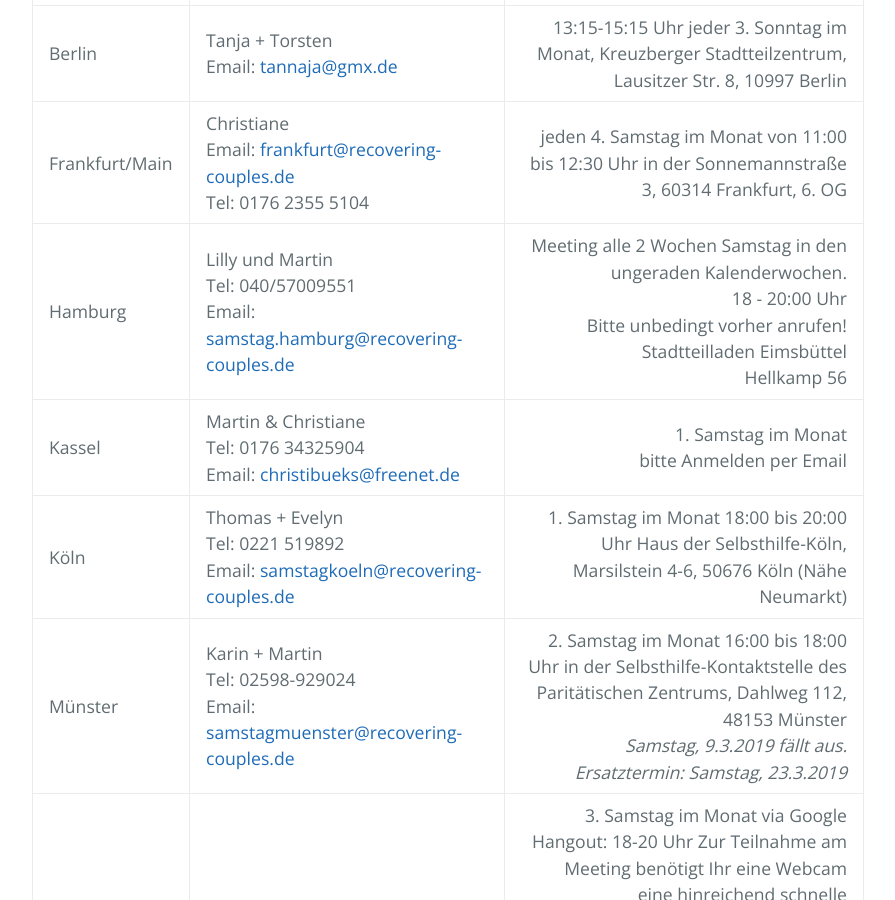
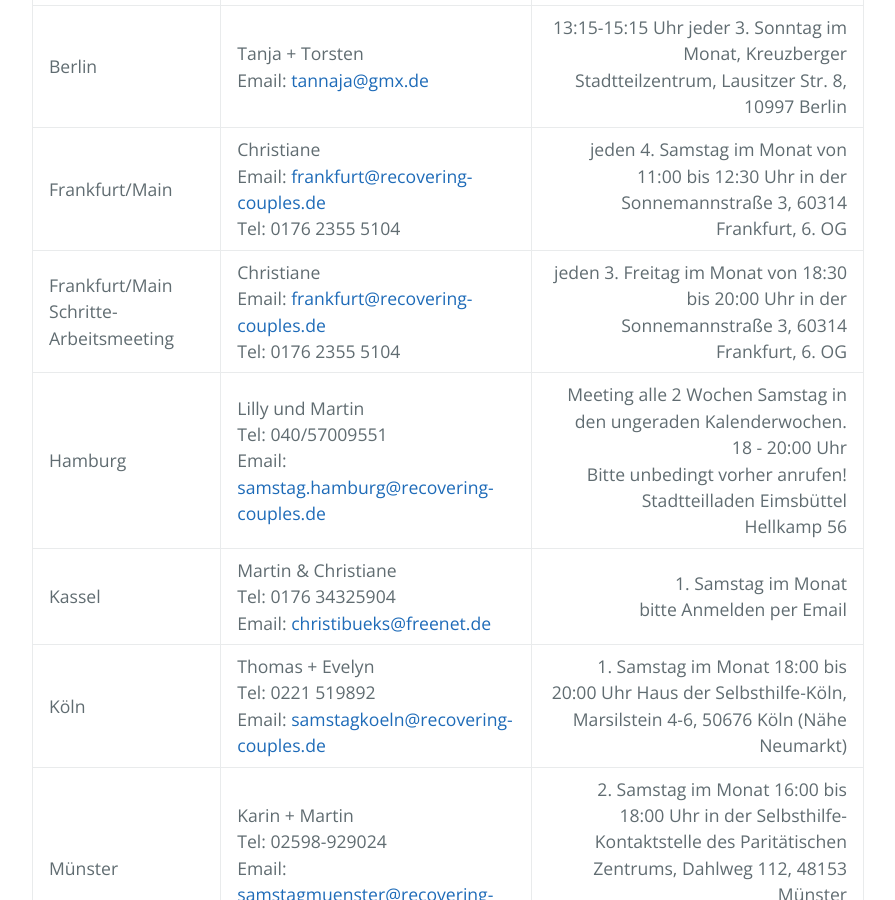
Before and after one commit to rcadeutschland/rcadeutschland.github.io, a Jekyll site: the page built from Gruppen.MD, in a window 1280 px wide and 900 px high, scrolled down 552 px. Shown: the whole window, without its empty margins (192-1087 px from the left). Built offline with Jekyll 4.4.1, drawn with Linux system fonts in a browser that asks for light colours; nearby versions of some CDN libraries.

Commit message:
Update Gruppen.MD

```diff
--- a/Gruppen.MD
+++ b/Gruppen.MD
@@ -10,6 +10,7 @@ title: RCA Gruppen
 |:------ | ------- | ---------------------------: |
 | Berlin | Tanja + Torsten<br>Email: <tannaja@gmx.de> |  13:15-15:15 Uhr jeder 3. Sonntag im Monat, Kreuzberger Stadtteilzentrum, Lausitzer Str. 8, 10997 Berlin |
 | Frankfurt/Main | Christiane<br>Email: <frankfurt@recovering-couples.de><br>Tel: 0176 2355 5104 | jeden 4. Samstag im Monat  von 11:00 bis 12:30 Uhr  in der Sonnemannstraße 3,  60314 Frankfurt, 6. OG |
+| Frankfurt/Main Schritte-Arbeitsmeeting | Christiane<br>Email: <frankfurt@recovering-couples.de><br>Tel: 0176 2355 5104 | jeden 3. Freitag im Monat  von 18:30 bis 20:00 Uhr  in der Sonnemannstraße 3,  60314 Frankfurt, 6. OG |
 | Hamburg | Lilly und Martin<br>Tel: 040/57009551<br>Email: <samstag.hamburg@recovering-couples.de> | Meeting alle 2 Wochen Samstag in den ungeraden Kalenderwochen. <br>18 - 20:00 Uhr<br> Bitte unbedingt vorher anrufen!<br>Stadtteilladen Eimsbüttel<br>Hellkamp 56 |
 | Kassel | Martin & Christiane<br>Tel: 0176 34325904<br>Email: <christibueks@freenet.de> | 1. Samstag im Monat<br> bitte Anmelden per Email |
 | Köln | Thomas + Evelyn<br>Tel: 0221 519892<br>Email: <samstagkoeln@recovering-couples.de> | 1. Samstag im Monat 18:00 bis 20:00 Uhr Haus der Selbsthilfe-Köln, Marsilstein 4-6, 50676 Köln (Nähe Neumarkt) |
```
